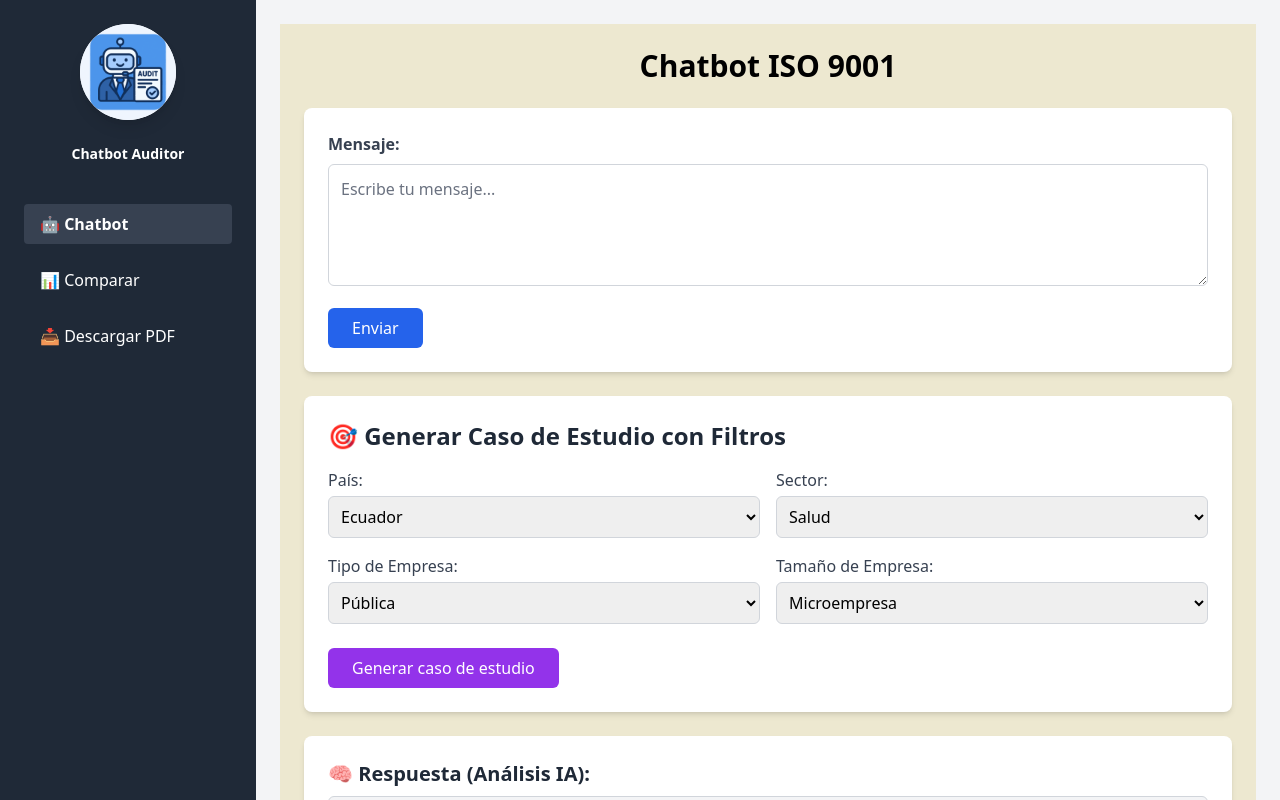
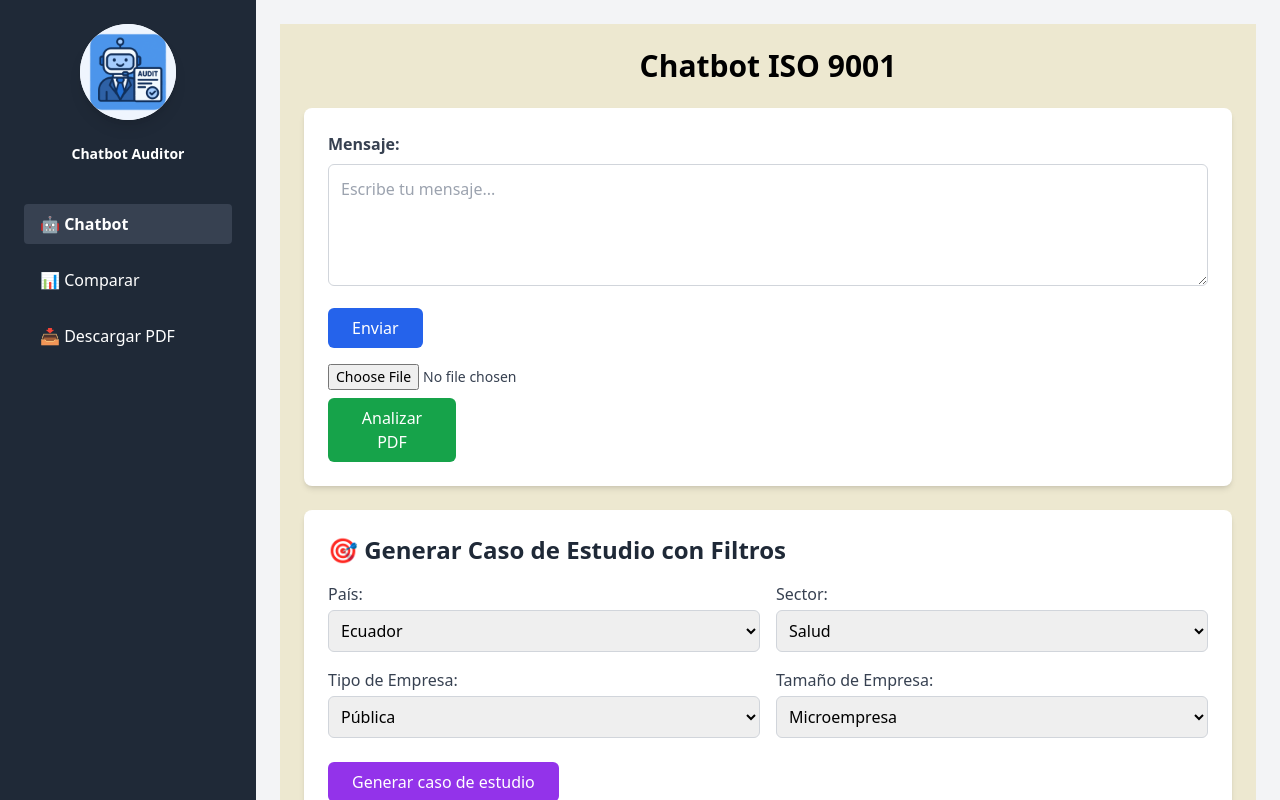
Before and after one commit to JordinPinzon/Chatbot-An-lisis-Sensibilidad, a React (Create React App) app in the folder Frontend/: page / in a window 1280 px wide. Built offline with nearby package versions, Linux system fonts and the light colour scheme.

Commit message:
feat: :art: Fix in prompts

```diff
--- a/Frontend/src/pages/ChatPage.tsx
+++ b/Frontend/src/pages/ChatPage.tsx
@@ -1,4 +1,4 @@
-import React, { useState } from 'react';
+import React, { useState, FormEvent } from 'react';
 import axios from 'axios';
 
 interface ChatPageProps {
@@ -15,11 +15,40 @@ interface ChatPageProps {
   }>>;
 }
 
+// ✅ Componente auxiliar para los selects
+function SelectField({
+  label,
+  value,
+  onChange,
+  options
+}: {
+  label: string;
+  value: string;
+  onChange: (val: string) => void;
+  options: string[];
+}) {
+  return (
+    <div>
+      <label className="block text-gray-700 font-medium mb-1">{label}:</label>
+      <select
+        value={value}
+        onChange={(e) => onChange(e.target.value)}
+        className="w-full p-2 border border-gray-300 rounded-md"
+      >
+        {options.map(opt => (
+          <option key={opt} value={opt}>{opt}</option>
+        ))}
+      </select>
+    </div>
+  );
+}
+
 export default function ChatPage({ setChatbotResponse, historial, setHistorial }: ChatPageProps) {
   const [message, setMessage] = useState('');
   const [response, setResponse] = useState('');
   const [casoEstudio, setCasoEstudio] = useState(historial.casoEstudio || '');
   const [loading, setLoading] = useState(false);
+  const [pdfFile, setPdfFile] = useState<File | null>(null);
 
   const paises = ['Ecuador', 'México', 'Colombia', 'Argentina', 'España'];
   const sectores = ['Salud', 'Educación', 'Automotriz', 'Alimentos', 'Tecnología'];
@@ -38,14 +67,9 @@ export default function ChatPage({ setChatbotResponse, historial, setHistorial }
       const reply = res.data.respuesta || res.data.error;
       setResponse(reply);
       setChatbotResponse(reply);
-
-      setHistorial((prev) => ({
-        ...prev,
-        respuestaIA: reply,
-      }));
-
+      setHistorial(prev => ({ ...prev, respuestaIA: reply }));
       setCasoEstudio('');
-    } catch (error) {
+    } catch {
       const errorMsg = '❌ Error al enviar la solicitud.';
       setResponse(errorMsg);
       setChatbotResponse(errorMsg);
@@ -57,10 +81,9 @@ export default function ChatPage({ setChatbotResponse, historial, setHistorial }
     setLoading(true);
     try {
       const casoRes = await axios.post('http://localhost:5000/generar_caso', {
-        pais,
-        sector,
+        pais, sector,
         tipo_empresa: tipoEmpresa,
-        tamano_empresa: tamanoEmpresa,
+        tamano_empresa: tamanoEmpresa
       });
 
       const casoTexto = casoRes.data.caso_estudio || casoRes.data.error;
@@ -73,22 +96,50 @@ export default function ChatPage({ setChatbotResponse, historial, setHistorial }
         return;
       }
 
-      const analisisRes = await axios.post('http://localhost:5000/chat', {
-        message: casoTexto,
-      });
+      const analisisRes = await axios.post('http://localhost:5000/chat', { message: casoTexto });
+      const analisisTexto = analisisRes.data.respuesta || analisisRes.data.error;
 
-      const analisisTexto = analisisRes.data.respuesta || analisisRes.data.error;
       setResponse(analisisTexto);
       setChatbotResponse(analisisTexto);
-
-      setHistorial((prev) => ({
+      setHistorial(prev => ({
         ...prev,
         casoEstudio: casoTexto,
         respuestaIA: analisisTexto,
       }));
 
-    } catch (error) {
+    } catch {
       const errorMsg = '❌ Error al generar o analizar el caso de estudio.';
+      setResponse(errorMsg);
+      setChatbotResponse(errorMsg);
+    }
+    setLoading(false);
+  };
+
+  const handleUploadPdf = async (e: FormEvent) => {
+    e.preventDefault();
+    if (!pdfFile) return;
+
+    const formData = new FormData();
+    formData.append("pdf", pdfFile);
+
+    setLoading(true);
+    try {
+      const res = await axios.post("http://localhost:5000/analizar_pdf", formData, {
+        headers: { "Content-Type": "multipart/form-data" },
+      });
+
+      const { texto_extraido, respuesta } = res.data;
+      setCasoEstudio(texto_extraido);
+      setResponse(respuesta);
+      setChatbotResponse(respuesta);
+
+      setHistorial(prev => ({
+        ...prev,
+        casoEstudio: texto_extraido,
+        respuestaIA: respuesta
+      }));
+    } catch {
+      const errorMsg = '❌ Error al analizar el PDF.';
       setResponse(errorMsg);
       setChatbotResponse(errorMsg);
     }
@@ -99,89 +150,73 @@ export default function ChatPage({ setChatbotResponse, historial, setHistorial }
     <div className="min-h-screen p-6" style={{ backgroundColor: '#EDE8D0' }}>
       <div className="text-center text-black text-3xl font-bold mb-6">Chatbot ISO 9001</div>
 
-
-      <div className="bg-white rounded-lg shadow-md p-6 mb-6 transition-all duration-300">
+      {/* Chat y PDF */}
+      <div className="bg-white rounded-lg shadow-md p-6 mb-6">
         <label className="block text-gray-700 font-semibold mb-2">Mensaje:</label>
         <textarea
           value={message}
           onChange={(e) => setMessage(e.target.value)}
           placeholder="Escribe tu mensaje..."
-          className="w-full p-3 border border-gray-300 rounded-md focus:outline-none focus:ring-2 focus:ring-blue-500 placeholder-gray-500"
+          className="w-full p-3 border border-gray-300 rounded-md focus:outline-none focus:ring-2 focus:ring-blue-500"
           rows={4}
         />
-        <button
-          onClick={handleSend}
-          disabled={loading}
-          className="mt-4 bg-blue-600 hover:bg-blue-700 text-white px-6 py-2 rounded-md transition-all duration-300 flex items-center gap-2"
-        >
-          {loading ? (
-            <>
-              <svg className="animate-spin h-5 w-5 text-white" viewBox="0 0 24 24">
-                <circle className="opacity-25" cx="12" cy="12" r="10" stroke="currentColor" strokeWidth="4" />
-                <path className="opacity-75" fill="currentColor" d="M4 12a8 8 0 018-8v8H4z" />
-              </svg>
-              Enviando...
-            </>
-          ) : 'Enviar'}
-        </button>
+        <div className="flex flex-col sm:flex-row sm:items-center gap-4 mt-4">
+          <button
+            onClick={handleSend}
+            disabled={loading}
+            className="bg-blue-600 hover:bg-blue-700 text-white px-6 py-2 rounded-md"
+          >
+            {loading ? "Enviando..." : "Enviar"}
+          </button>
+        </div>
+
+        <div className="flex flex-col gap-2 mt-4">
+          <input
+            type="file"
+            name="pdf"
+            accept=".pdf"
+            onChange={(e) => setPdfFile(e.target.files?.[0] || null)}
+            className="text-sm text-gray-700"
+          />
+          <button
+            type="button"
+            onClick={handleUploadPdf}
+            disabled={!pdfFile || loading}
+            className="w-32 bg-green-600 hover:bg-green-700 text-white px-6 py-2 rounded-md transition duration-300"
+          >
+            Analizar PDF
+          </button>
+        </div>
       </div>
 
-      <div className="bg-white rounded-lg shadow-md p-6 mb-6 transition-all duration-300">
+      {/* Filtros */}
+      <div className="bg-white rounded-lg shadow-md p-6 mb-6">
         <h2 className="text-2xl font-semibold mb-4 text-gray-800">🎯 Generar Caso de Estudio con Filtros</h2>
-
         <div className="grid grid-cols-1 md:grid-cols-2 gap-4 mb-6">
-          <div>
-            <label className="block text-gray-700 font-medium mb-1">País:</label>
-            <select value={pais} onChange={(e) => setPais(e.target.value)} className="w-full p-2 border border-gray-300 rounded-md">
-              {paises.map((p) => <option key={p} value={p}>{p}</option>)}
-            </select>
-          </div>
-
-          <div>
-            <label className="block text-gray-700 font-medium mb-1">Sector:</label>
-            <select value={sector} onChange={(e) => setSector(e.target.value)} className="w-full p-2 border border-gray-300 rounded-md">
-              {sectores.map((s) => <option key={s} value={s}>{s}</option>)}
-            </select>
-          </div>
-
-          <div>
-            <label className="block text-gray-700 font-medium mb-1">Tipo de Empresa:</label>
-            <select value={tipoEmpresa} onChange={(e) => setTipoEmpresa(e.target.value)} className="w-full p-2 border border-gray-300 rounded-md">
-              {tiposEmpresa.map((t) => <option key={t} value={t}>{t}</option>)}
-            </select>
-          </div>
-
-          <div>
-            <label className="block text-gray-700 font-medium mb-1">Tamaño de Empresa:</label>
-            <select value={tamanoEmpresa} onChange={(e) => setTamanoEmpresa(e.target.value)} className="w-full p-2 border border-gray-300 rounded-md">
-              {tamanosEmpresa.map((t) => <option key={t} value={t}>{t}</option>)}
-            </select>
-          </div>
+          <SelectField label="País" value={pais} onChange={setPais} options={paises} />
+          <SelectField label="Sector" value={sector} onChange={setSector} options={sectores} />
+          <SelectField label="Tipo de Empresa" value={tipoEmpresa} onChange={setTipoEmpresa} options={tiposEmpresa} />
+          <SelectField label="Tamaño de Empresa" value={tamanoEmpresa} onChange={setTamanoEmpresa} options={tamanosEmpresa} />
         </div>
-
         <button
           onClick={handleGenerateCase}
           disabled={loading}
-          className="bg-purple-600 hover:bg-purple-700 text-white px-6 py-2 rounded-md transition duration-300"
+          className="bg-purple-600 hover:bg-purple-700 text-white px-6 py-2 rounded-md"
         >
           {loading ? 'Generando...' : 'Generar caso de estudio'}
         </button>
       </div>
 
+      {/* Resultados */}
       {casoEstudio && (
-        <div className="bg-white rounded-lg shadow-md p-6 mb-6 transition-all duration-300">
-          <h2 className="text-xl font-semibold mb-2 text-gray-800">📘 Caso de Estudio Generado:</h2>
-          <div className="p-4 bg-blue-50 border border-blue-200 rounded-md whitespace-pre-line text-gray-700">
-            {casoEstudio}
-          </div>
+        <div className="bg-white rounded-lg shadow-md p-6 mb-6">
+          <h2 className="text-xl font-semibold mb-2 text-gray-800">📘 Caso de Estudio:</h2>
+          <pre className="p-4 bg-blue-50 border border-blue-200 rounded-md whitespace-pre-line text-gray-700">{casoEstudio}</pre>
         </div>
       )}
-
-      <div className="bg-white rounded-lg shadow-md p-6 transition-all duration-300">
+      <div className="bg-white rounded-lg shadow-md p-6">
         <h2 className="text-xl font-semibold mb-2 text-gray-800">🧠 Respuesta (Análisis IA):</h2>
-        <div className="p-4 bg-gray-100 border border-gray-300 rounded-md whitespace-pre-line text-gray-700">
-          {response}
-        </div>
+        <pre className="p-4 bg-gray-100 border border-gray-300 rounded-md whitespace-pre-line text-gray-700">{response}</pre>
       </div>
     </div>
   );
```
Also changed, not shown: 1 other file (tests, documents, lock files or other folders).
